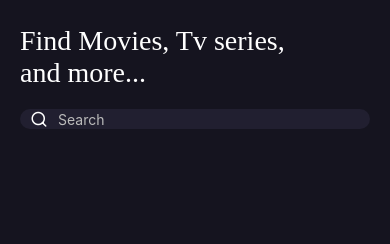
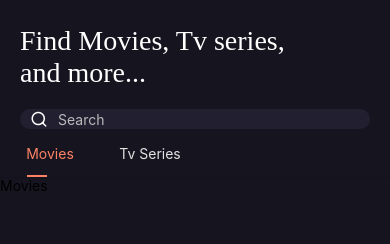
Before and after one commit to onurbyr/ReactNativeMovieApp, a React Native app: screen /Search in a window 390 px wide. Shown: the top 244 px of the page. Built offline with nearby package versions, Linux system fonts and the light colour scheme; no server answers.

Commit message:
Search 2

```diff
--- a/package.json
+++ b/package.json
@@ -12,14 +12,17 @@
   "dependencies": {
     "@react-native-community/netinfo": "^7.1.9",
     "@react-navigation/bottom-tabs": "^6.0.9",
+    "@react-navigation/material-top-tabs": "^6.1.1",
     "@react-navigation/native": "^6.0.6",
     "@react-navigation/native-stack": "^6.2.5",
     "axios": "^0.25.0",
     "react": "17.0.2",
     "react-native": "0.67.1",
     "react-native-dotenv": "^3.3.1",
+    "react-native-pager-view": "^5.4.9",
     "react-native-safe-area-context": "^3.3.2",
     "react-native-screens": "^3.10.2",
+    "react-native-tab-view": "^3.1.1",
     "react-native-vector-icons": "^9.0.0"
   },
   "devDependencies": {
--- a/src/pages/Search.js
+++ b/src/pages/Search.js
@@ -1,6 +1,24 @@
 import {View, Text, SafeAreaView, StyleSheet, TextInput} from 'react-native';
 import React from 'react';
 import IconFeather from 'react-native-vector-icons/Feather';
+import {createMaterialTopTabNavigator} from '@react-navigation/material-top-tabs';
+
+const Tab = createMaterialTopTabNavigator();
+
+const Movies = () => {
+  return (
+    <View style={styles.container}>
+      <Text>Movies</Text>
+    </View>
+  );
+};
+const TvSeries = () => {
+  return (
+    <View style={styles.container}>
+      <Text>Tv Series</Text>
+    </View>
+  );
+};
 
 const Search = () => {
   return (
@@ -15,8 +33,30 @@ const Search = () => {
           color="white"
           size={18}
         />
-        <TextInput style={styles.input} placeholderTextColor='#BBBBBB' placeholder="Search" />
+        <TextInput
+          style={styles.input}
+          placeholderTextColor="#BBBBBB"
+          placeholder="Search"
+        />
       </View>
+      <Tab.Navigator
+        screenOptions={{
+          tabBarLabelStyle: {fontSize: 14, textTransform: 'none'},
+          tabBarItemStyle: {width: 100},
+          tabBarActiveTintColor: '#FD8266',
+          tabBarInactiveTintColor: '#E2E2E2',
+          tabBarStyle: {
+            backgroundColor: '#15141F',
+          },
+          tabBarIndicatorStyle: {
+            width: 20,
+            backgroundColor: '#FD8266',
+            marginLeft: 27,
+          },
+        }}>
+        <Tab.Screen name="Movies" component={Movies} />
+        <Tab.Screen name="Tv Series" component={TvSeries} />
+      </Tab.Navigator>
     </SafeAreaView>
   );
 };
@@ -36,16 +76,17 @@ const styles = StyleSheet.create({
   searchSection: {
     flexDirection: 'row',
     backgroundColor: '#211F30',
-    margin:20,
-    borderRadius:20,
-    alignItems:'center'
+    marginHorizontal: 20,
+    marginTop: 20,
+    borderRadius: 20,
+    alignItems: 'center',
   },
-  searchIcon:{
-    marginHorizontal:10
+  searchIcon: {
+    marginHorizontal: 10,
   },
   input: {
+    flex: 1,
     color: '#BBBBBB',
-    borderRadius:20,
   },
 });
 
```
Also changed, not shown: 1 other file (tests, documents, lock files or other folders).
